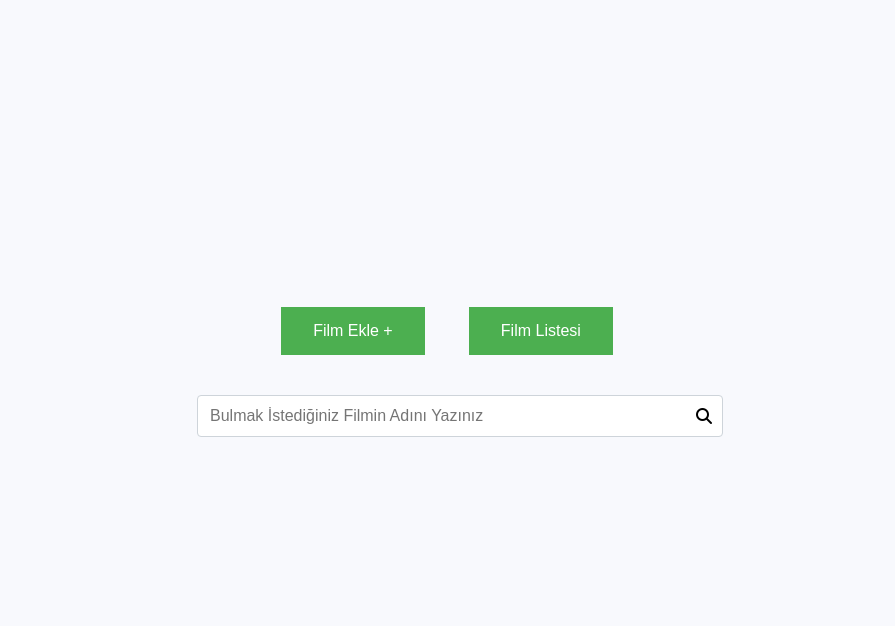
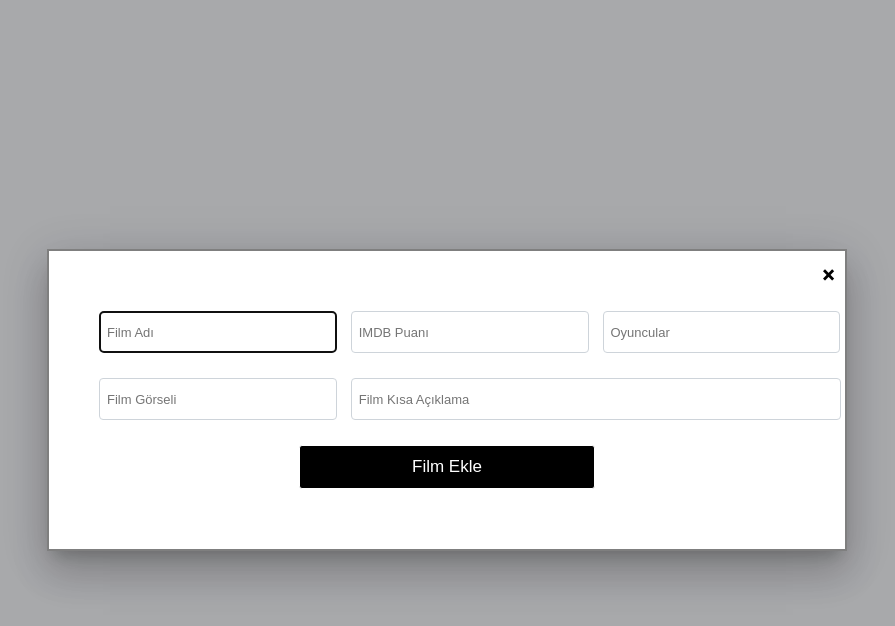
Before and after one commit to yusuferen1903/Movies, an Angular app: page / in a window 1280 px wide. Both pictures are taken after a click on the button "Film Ekle +". Shown: the top 626 px of the page, without its empty margins (193-1088 px from the left). Built offline with nearby package versions, Linux system fonts and the light colour scheme.

Commit message:
film ekle modalı oluşturuldu

```diff
--- a/angular.json
+++ b/angular.json
@@ -35,7 +35,8 @@
             ],
             "styles": [
               "src/styles.scss",
-              "node_modules/@fortawesome/fontawesome-free/css/all.min.css"
+              "node_modules/@fortawesome/fontawesome-free/css/all.min.css",
+              "./node_modules/@angular/material/prebuilt-themes/indigo-pink.css"
             ],
             "scripts": []
           },
@@ -104,7 +105,8 @@
             ],
             "styles": [
               "src/styles.scss",
-              "node_modules/@fortawesome/fontawesome-free/css/all.min.css"
+              "node_modules/@fortawesome/fontawesome-free/css/all.min.css",
+              "./node_modules/@angular/material/prebuilt-themes/indigo-pink.css"
 
             ],
             "scripts": []
--- a/package.json
+++ b/package.json
@@ -11,10 +11,12 @@
   "private": true,
   "dependencies": {
     "@angular/animations": "~13.0.0",
+    "@angular/cdk": "^13.3.9",
     "@angular/common": "~13.0.0",
     "@angular/compiler": "~13.0.0",
     "@angular/core": "~13.0.0",
     "@angular/forms": "~13.0.0",
+    "@angular/material": "^13.3.9",
     "@angular/platform-browser": "~13.0.0",
     "@angular/platform-browser-dynamic": "~13.0.0",
     "@angular/router": "~13.0.0",
--- a/src/app/main-page/main-page.component.html
+++ b/src/app/main-page/main-page.component.html
@@ -1,7 +1,7 @@
 <div class="content" role="main">
     <div class="card">
         <div class="button-card">
-            <button class="green-buttons">Film Ekle +</button>
+            <button class="green-buttons" (click)="openDialog()">Film Ekle +</button>
             <button class="green-buttons">Film Listesi</button>
         </div>
       <div class="form-group">
--- a/src/app/main-page/main-page.component.ts
+++ b/src/app/main-page/main-page.component.ts
@@ -1,5 +1,6 @@
 import { Component, OnInit } from '@angular/core';
-
+import { MatDialog } from "@angular/material/dialog";
+import { AddMoviesModalComponent } from '../modal/add-movies-modal/add-movies-modal.component';
 @Component({
   selector: 'app-main-page',
   templateUrl: './main-page.component.html',
@@ -7,7 +8,9 @@ import { Component, OnInit } from '@angular/core';
 })
 export class MainPageComponent implements OnInit {
 
-  constructor() { }
+  constructor(
+    private dialog: MatDialog,
+  ) { }
   searchText = '';
   // characters = [
   //   'Ant-Man',
@@ -22,4 +25,14 @@ export class MainPageComponent implements OnInit {
   ngOnInit(): void {
   }
 
+  openDialog(){
+    const dialogRef = this.dialog.open(AddMoviesModalComponent , {
+      width: '800px'
+    })
+    dialogRef.afterClosed().subscribe(result => {
+      console.log(result);
+
+
+  })
+  }
 }
--- /dev/null
+++ b/src/app/modal/add-movies-modal/add-movies-modal.component.html
@@ -0,0 +1,33 @@
+
+<form [formGroup]="form" (ngSubmit)="submit()">
+    <span class="close-icon" (click)="cancel()">&times;</span>
+    <div class="main-div flex-wrap">
+        <div class="col-12 d-flex">
+            <div class="row col-4">
+                <input type="text" id="movieName" placeholder="Film Adı" formControlName="movieName">
+            </div>
+            <div class="row col-4">
+                <input type="number" id="imdb" placeholder="IMDB Puanı" formControlName="imdb">
+            </div>
+            <div class="row col-4">
+                <input type="text" id="artists" placeholder="Oyuncular" formControlName="artists">
+
+            </div>
+        </div>
+
+        <div class="col-12 d-flex">
+            <div class="row col-4">
+                <input type="text" id="movieImage" placeholder="Film Görseli" formControlName="movieImage">
+            </div>
+            <div class="row col-8">
+                <input type="text" id="movieDescription" placeholder="Film Kısa Açıklama" formControlName="movieDescription">
+            </div>
+        </div>
+
+    </div>
+    <div class="create">
+        <button type="submit">
+            Film Ekle
+        </button>
+    </div>
+</form>
--- /dev/null
+++ b/src/app/modal/add-movies-modal/add-movies-modal.component.scss
@@ -0,0 +1,57 @@
+::ng-deep .mat-dialog-container {
+    background-color: #fff;
+    color: #000;
+    font-size: 16px;
+    border-radius:0px ;
+    border: 2px solid rgba(0, 0, 0, .5);
+    position: relative;
+    padding: 60px 20px;
+  }
+
+  .main-div {
+    display: flex;
+    justify-content: space-around;
+  }
+  .close-icon {
+    position: absolute;
+    top: 10px;
+    right: 10px;
+    font-size: 1.5rem;
+    font-weight: bold;
+    cursor: pointer;
+  }
+  .create {
+    display: flex;
+    justify-content: center;
+    button {
+      border-color: #000;
+      color: #fff;
+      font-size: 17px;
+      padding: 0.675rem 7rem;
+      transition: .3s ease;
+      border-radius: 0.1875rem;
+      border: 1px solid ;
+      background-color: #000;
+    }
+  }
+  .create button:hover {
+
+    background-color: rgba(0, 0, 0, .5);
+
+    color: white;
+
+  }
+  .row {
+    input {
+        min-width: 150px;
+        width: 100%;
+        height: 20px;
+        border: 1px solid #ced4da;
+        border-radius: 0.25rem;
+        transition: border-color 0.15s ease-in-out, box-shadow 0.15s ease-in-out;
+        padding: 10px 7px;
+        font-size: 13px;
+        font-weight: 400;
+        margin-bottom: 25px;
+    }
+  }
--- /dev/null
+++ b/src/app/modal/add-movies-modal/add-movies-modal.component.ts
@@ -0,0 +1,47 @@
+import { Component, ElementRef, OnInit } from '@angular/core';
+import { FormArray, FormGroup, FormBuilder, Validators, ValidatorFn, AbstractControl } from '@angular/forms';
+import { MatDialog, MatDialogRef, MAT_DIALOG_DATA } from '@angular/material/dialog';
+@Component({
+  selector: 'app-add-movies-modal',
+  templateUrl: './add-movies-modal.component.html',
+  styleUrls: ['./add-movies-modal.component.scss']
+})
+export class AddMoviesModalComponent implements OnInit {
+  form: FormGroup;
+  constructor(
+    public dialogRef: MatDialogRef<AddMoviesModalComponent>,
+    private fb: FormBuilder,
+    private el: ElementRef
+  ) { }
+
+  ngOnInit(): void {
+    this.buildForm()
+  }
+  buildForm(){
+    this.form = this.fb.group({
+      movieName: ['', Validators.required],
+      imdb: ['', Validators.required],
+      artists: ['', Validators.required],
+      movieImage : ['', Validators.required],
+      movieDescription: ['', Validators.required]
+    })
+  }
+  public close(value : any) {
+    this.dialogRef.close(value);
+  }
+  submit (){
+    for (const key of Object.keys(this.form.controls)) {
+      if (this.form.controls[key].invalid) {
+        const invalidControl = this.el.nativeElement.querySelector('[formcontrolname="' + key + '"]');
+        invalidControl.focus();
+        return;
+      }}
+    console.log(this.form.value);
+
+    this.close(true)
+  }
+  cancel() {
+    this.dialogRef.close({ response: null });
+    this.close(false);
+  }
+}
--- a/src/styles.scss
+++ b/src/styles.scss
@@ -4,3 +4,40 @@ body {
     font-family: 'Roboto', sans-serif;
     background: #f8f9fd;
   }
+
+  .d-flex {
+    display: flex;
+  }
+
+  .col-12 {
+    flex: 0 0 100%;
+    max-width: 100%;
+    position: relative;
+    width: 100%;
+    padding-right: 15px;
+    padding-left: 15px;
+  }
+  .col-8 {
+    flex: 0 0 62.66666667%;
+    max-width: 66.66666667%;
+    position: relative;
+    width: 100%;
+    padding-right: 15px;
+    padding-left: 15px;
+  }
+  .col-4 {
+    flex: 0 0 29.333333%;
+    max-width: 33.333333%;
+    position: relative;
+    width: 100%;
+    padding-right: 15px;
+    padding-left: 15px;
+  }
+
+  .flex-wrap {
+    flex-wrap: wrap;
+  }
+
+  .mr-3 {
+    margin-right: 3%;
+  }
--- a/tsconfig.json
+++ b/tsconfig.json
@@ -4,12 +4,6 @@
   "compilerOptions": {
     "baseUrl": "./",
     "outDir": "./dist/out-tsc",
-    "forceConsistentCasingInFileNames": true,
-    "strict": true,
-    "noImplicitOverride": true,
-    "noPropertyAccessFromIndexSignature": true,
-    "noImplicitReturns": true,
-    "noFallthroughCasesInSwitch": true,
     "sourceMap": true,
     "declaration": false,
     "downlevelIteration": true,
```
Also changed, not shown: src/app/app.module.ts (+8 -1 lines), 2 other files (tests, documents, lock files or other folders).
